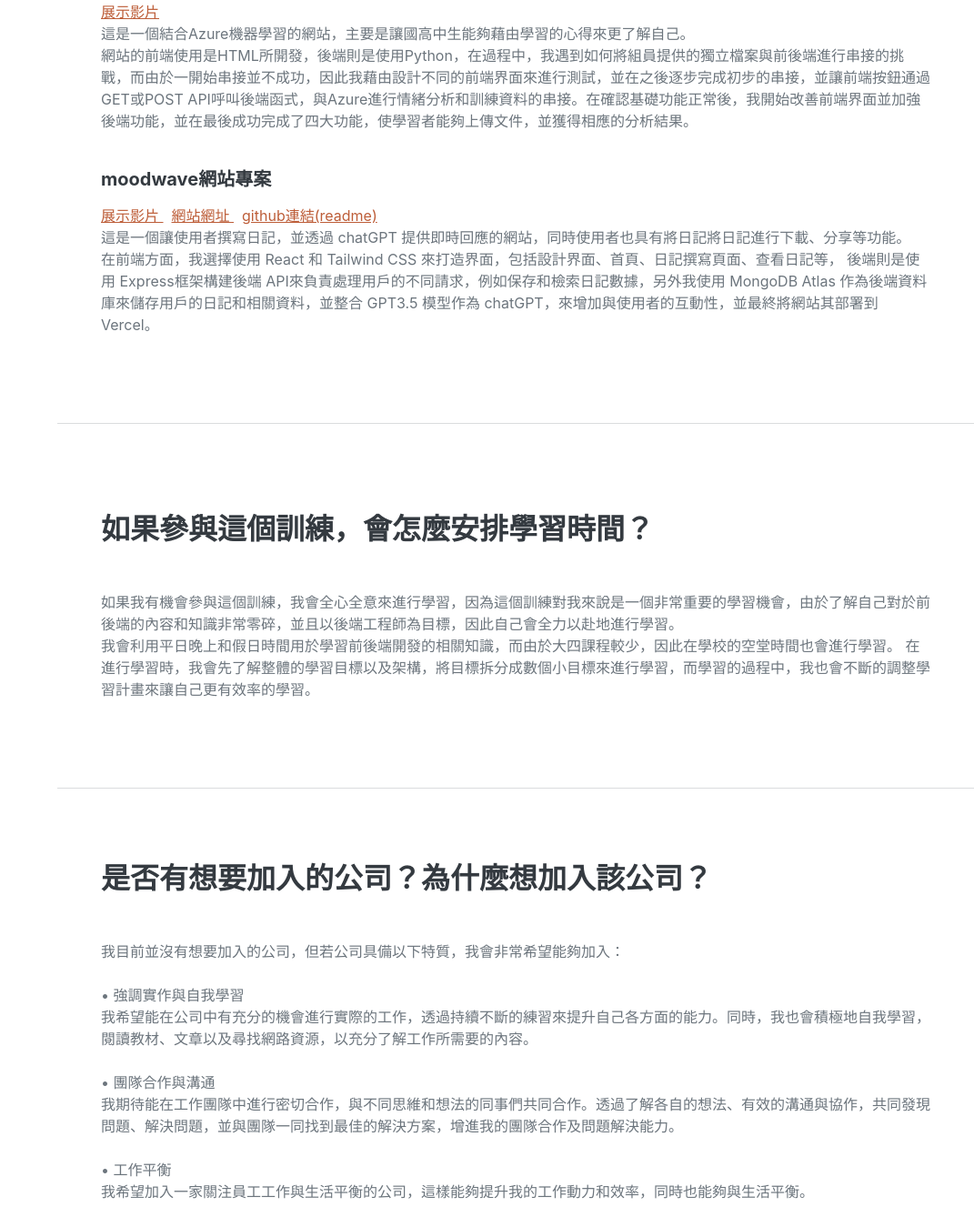
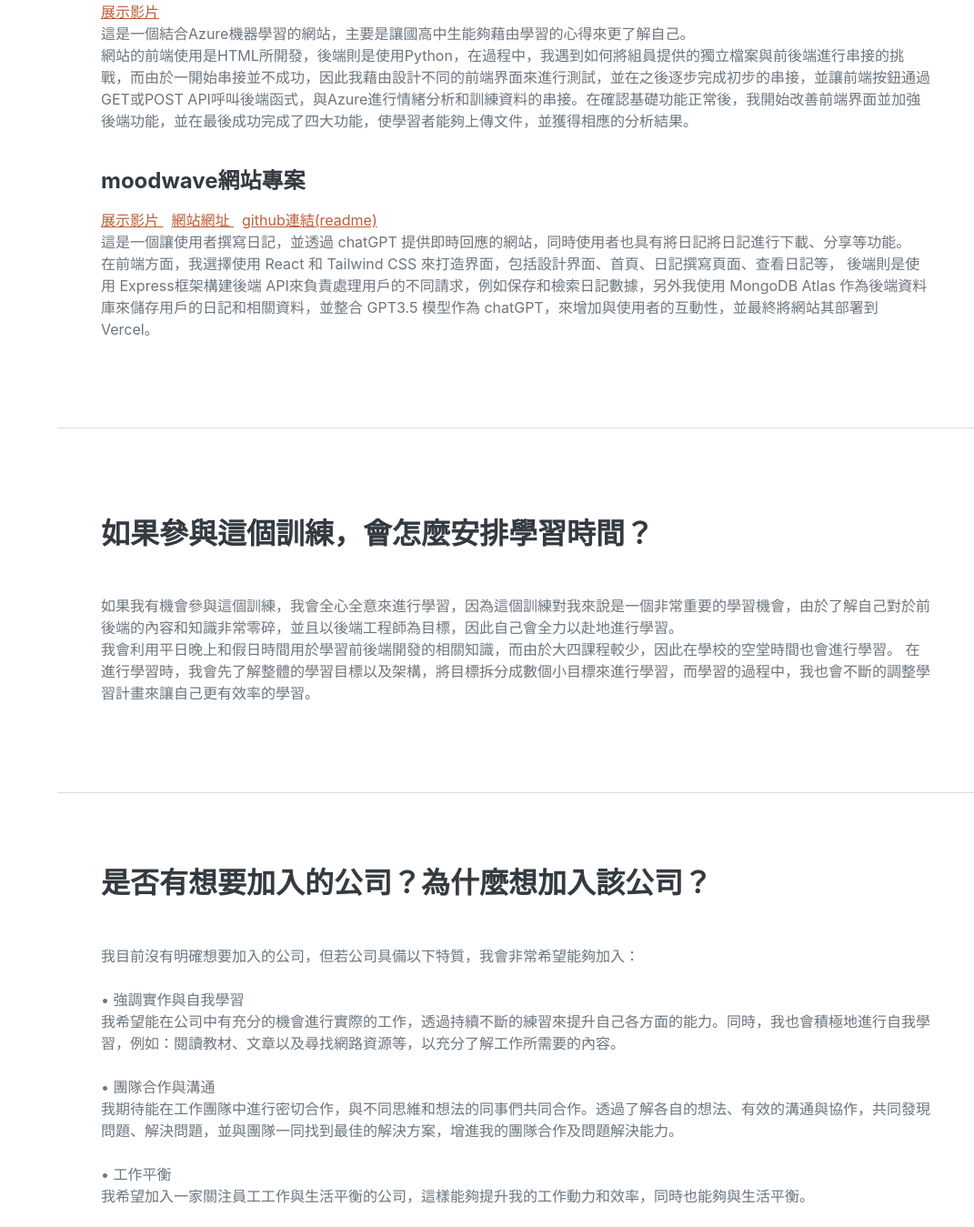
Before and after one commit to Shawn0604/resume.github.io, a plain HTML site: page index.html in a window 1280 px wide. Shown: the part 951-2300 px from the top of the page at 91% size, without its empty margins (209-1280 px from the left). Drawn offline with nearby package versions, Linux system fonts and the light colour scheme; a web font is replaced by a local one.

Commit message:
0317
0317

```diff
--- a/index.html
+++ b/index.html
@@ -133,7 +133,7 @@
                     </p>
                     <br>
 
-                    <h4 class="mb-0 lowercase" style="font-size: 20px;">MoodWave網站專案</h4><p></p>
+                    <h4 class="mb-0 lowercase" >MoodWave網站專案</h4><p></p>
 
                     <a href="https://reurl.cc/K41vdn" class="mb-0 lowercase">展示影片 </a>&nbsp;
                     <a href="https://mood-blog-website.vercel.app" class="mb-0 lowercase">網站網址 </a>&nbsp;
@@ -218,9 +218,9 @@
             <section class="resume-section" id="問題4">
                 <div class="resume-section-content">
                     <h3 class="mb-5">是否有想要加入的公司？為什麼想加入該公司？</h3>
-                    <p class="mb-0">我目前並沒有想要加入的公司，但若公司具備以下特質，我會非常希望能夠加入：<br><br>
+                    <p class="mb-0">我目前沒有明確想要加入的公司，但若公司具備以下特質，我會非常希望能夠加入：<br><br>
 
-                        • 強調實作與自我學習 <br>我希望能在公司中有充分的機會進行實際的工作，透過持續不斷的練習來提升自己各方面的能力。同時，我也會積極地自我學習，閱讀教材、文章以及尋找網路資源，以充分了解工作所需要的內容。<br><br>
+                        • 強調實作與自我學習 <br>我希望能在公司中有充分的機會進行實際的工作，透過持續不斷的練習來提升自己各方面的能力。同時，我也會積極地進行自我學習，例如：閱讀教材、文章以及尋找網路資源等，以充分了解工作所需要的內容。<br><br>
 
                         • 團隊合作與溝通 <br>我期待能在工作團隊中進行密切合作，與不同思維和想法的同事們共同合作。透過了解各自的想法、有效的溝通與協作，共同發現問題、解決問題，並與團隊一同找到最佳的解決方案，增進我的團隊合作及問題解決能力。	<br><br>
 
@@ -273,18 +273,18 @@
             <section class="resume-section" id="問題5">
                 <div class="resume-section-content">
                     <h3 class="mb-5">請描述一件產生明顯負面情緒的經歷，如何處理該情緒？</h3>
-                    <p class="mb-0">上學期我受蔡芸琤教授的推薦，成為陳年興教授的研究助理，團隊主要由資工系大四所組成，而整體團隊的運作流程以及程式碼我都從未學習過的，且因為程式碼是已離開的資工系學長撰寫，因此我需要自行去了解整體的運作架構，雖然具有挑戰性，但我仍冷靜拆解問題和思考如何解決問題。 <br>
+                    <p class="mb-0">上學期我受蔡芸琤教授的推薦，成為陳年興教授的研究助理，團隊主要由資工系大四所組成，而整體團隊的運作流程以及程式碼我都從未學習過的，且因為程式碼是已離開的資工系學長撰寫，因此我需要自行去了解整體的運作架構，這對才剛進入團隊的我來說是非常不知所措的，同時我也沒有文件或是資料來了解專案的運作，但在休息幾天後，我冷靜的拆解問題，並嘗試去解決問題。 <br>
 
                         一開始，我通過不斷的修改程式碼，藉由輸出內容來理解程式碼的整體架構的運作，並投入更多時間在辦公室自行學習，在初步了解整體架構後，我開始嘗試開發新功能，例如：讓機器人能夠進行語音辨識、讀取使用者傳至server的QR-code，雖然經常會遇到難以解決的bug，同時又因為機器人執行後不會顯示具體哪一行是錯誤的代碼，只能判斷是否有成功，面對這些問題，我會理性地將問題進行拆解，並會用了類似前後端串接的方法，逐步輸出簡單的程式碼來確認程序是否正確執行，這樣方法雖然不能一次成功，但能通過不斷嘗試，逐步靠近目標，在每一次都確認這些小目標達成後，一步步靠近目標。 在釐清整體的架構之後，我開始按照教授的需求進行程式碼的更改，並能夠快速理解教授所要求的指示，透過每周與meeting的時間回報進度，這樣的學習方式，我能夠快速學習不同資源，逐步達成所設定的目標。
 
 
-                        <br><br><br>結合上面所說的經歷，我在遇到負面情緒時，我會
+                        <br><br><br>結合上面所說的經歷，當我在遇到負面情緒時，我會：
 
-                        <br>• 冷靜思考問題：面對技術問題或挑戰時，我會理性的思考問題的本質並尋找可能的解決方案。
+                        <br>• 冷靜思考問題：面對問題或挑戰時，我會理性的思考問題的本質並尋找可能的解決方案。
 
                         <br>• 保持積極心態：在遇到負面情緒和困難時，我相信自己有能力克服困難，並將每個挑戰視為學習和成長的機會。
 
-                        <br>• 尋找放鬆和平衡：我會找一些放鬆身心的活動或是運動來平衡工作和生活，保持身心健康能夠讓我在未來更好地應對挑戰和壓力。
+                        <br>• 尋找放鬆和平衡：我會找一些放鬆身心的活動或是運動來平衡生活，這樣的方式能夠讓我在更好地應對挑戰和壓力。
 
                         <!-- <br>尋找放鬆和平衡：在工作之餘，找一些放鬆身心的活動來平衡工作和生活。例如運動、閱讀、旅行或與親友聚會等。保持身心的健康有助於更好地應對挑戰和壓力。 -->
                         </p>
@@ -303,7 +303,7 @@
 
                         一開始，我在網路上尋找了一個適合的靜態網站模板，將其下載並進行使用，接著便用利用HTML、CSS和JavaScript來修改網頁，在修改的過程中，我遇到了一些排版和功能上的問題，但通過查找網站和向ChatGPT尋求幫助，成功地解決了這些問題。<br>
 
-                        在這個過程中，我更加了解GitHub Pages的部署方式，同時也更了解了如何有效地使用網路資源和來ChatGPT解決問題和困難。
+                        在這個過程中，我更加了解GitHub Pages的部署方式，同時也更了解了如何有效地使用網路資源和用ChatGPT解決問題和困難。
                          </p>
                     <!-- <p>Apart from being a web developer, I enjoy most of my time being outdoors. In the winter, I am an avid skier and novice ice climber. During the warmer months here in Colorado, I enjoy mountain biking, free climbing, and kayaking.</p> -->
                     <!-- <p class="mb-0">When forced indoors, I follow a number of sci-fi and fantasy genre movies and television shows, I am an aspiring chef, and I spend a large amount of my free time exploring the latest technology advancements in the front-end web development world.</p> -->
```
